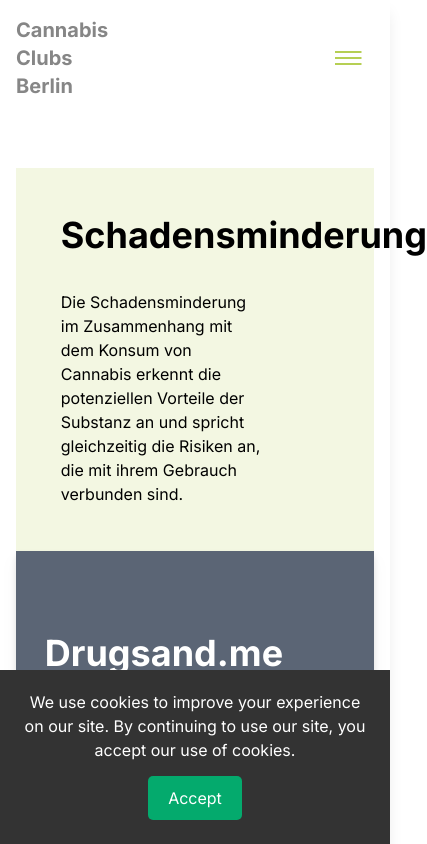
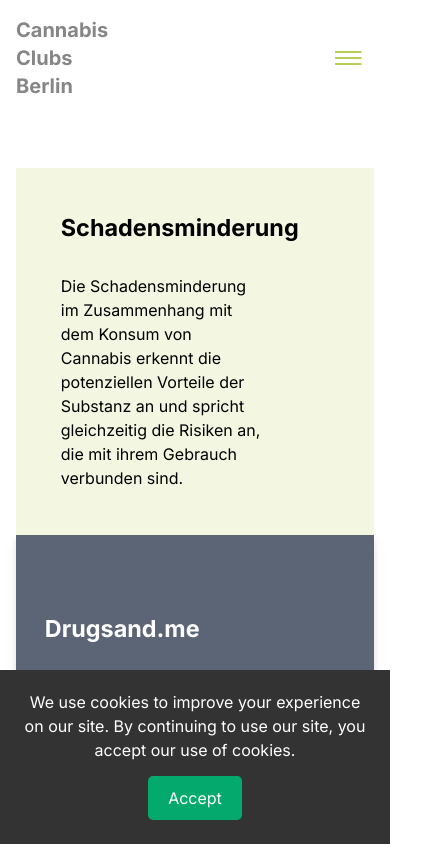
Before and after one commit to marcaufderheyde/cannabisclubsberlin.com, a Next.js app: page /de/harmreduction in a window 390 px wide. Shown: the top 844 px of the page, 427 px wide, since content can reach past the window. Built offline with nearby package versions, Linux system fonts and the light colour scheme.

Commit message:
[CAN-50] Hotfix: Overflow Header Problem German translation overflows header.
Solution
- Make mobile font sizes be dependent on screen width for headers
Note

```diff
--- a/app/[locale]/harmreduction/harmreduction-card.tsx
+++ b/app/[locale]/harmreduction/harmreduction-card.tsx
@@ -24,7 +24,7 @@ export default function HarmReductionCard({
                 ' grid grid-cols-subgrid grid-rows-[minmax(1fr,_2fr)_1fr_1fr] md:grid-rows-[1fr_2fr_0.5fr] p-[1.8em] lg:p-[2.8em] z-1 justify-items-start items-center drop-shadow-lg'
             }
         >
-            <h2 className='font-bold text-4xl lg:text-[3.6rem] text-balance leading-tight col-start-1 col-end-5 md:col-end-4 row-start-1 row-end-2'>
+            <h2 className='font-bold text-[6vw] md:text-4xl lg:text-[3.6rem] text-balance leading-tight col-start-1 col-end-5 md:col-end-4 row-start-1 row-end-2'>
                 {title}
             </h2>
             <p className='lg:text-[1.25rem] font-normal  col-start-1 col-end-5 md:col-end-4 lg:col-end-3 row-start-2 row-end-3 self-start'>
--- a/app/[locale]/harmreduction/harmreduction-content.tsx
+++ b/app/[locale]/harmreduction/harmreduction-content.tsx
@@ -19,7 +19,7 @@ export default function HarmReductionContent() {
         <div className='md:gap-12 md:mt-30 lg:mt-16 mb-36 xl:relative'>
             <div style={containerGridStyle}>
                 <div className='grid col-start-1 col-end-5  md:col-end-4 row-start-1 row-end-3 bg-[rgba(182,207,84,0.17)] p-[2.8em] grid-cols-subgrid '>
-                    <h1 className='font-bold text-4xl lg:text-[3.6rem] text-balance leading-tight row-start-1 row-end-1 col-start-1 col-end-3 self-center mb-8 md:mb-0'>
+                    <h1 className='font-bold text-[6vw] md:text-4xl lg:text-[3.6rem] text-balance leading-tight row-start-1 row-end-1 col-start-1 col-end-5 md:col-end-3 self-center mb-8 md:mb-0'>
                         {t('headline')}
                     </h1>
                     <p className='md:[1rem] lg:text-[1.25rem] font-normal row-start-2 row-end-2 col-start-1 col-end-5 md:col-end-3 mr-[4em] self-start'>
```
